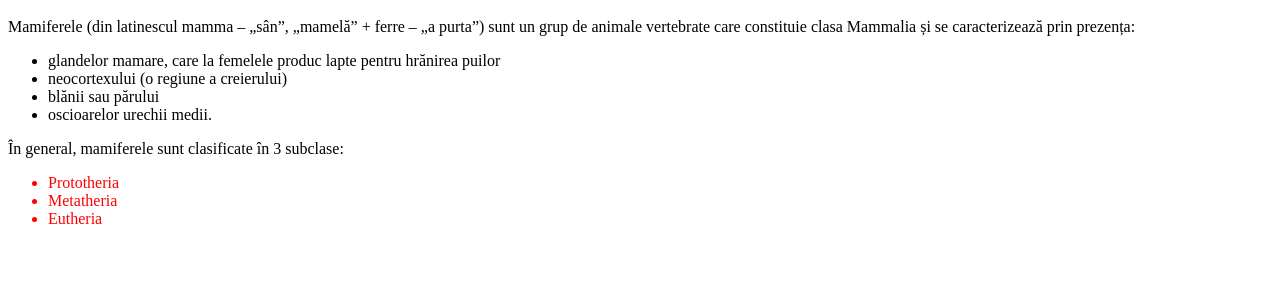
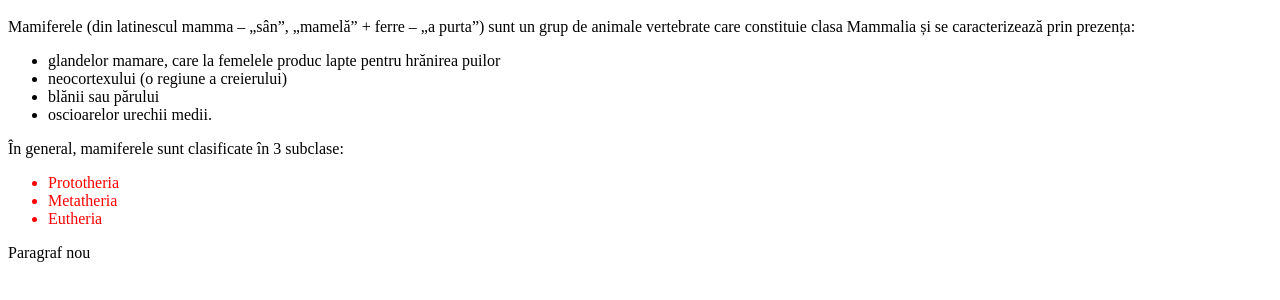
Before and after one commit to Ser123AS/First, a plain HTML site: page index.html in a window 1280 px wide. Shown: the part 48-348 px from the top of the page. Drawn offline with Linux system fonts and the light colour scheme.

Commit message:
Add paragraf

```diff
--- a/index.html
+++ b/index.html
@@ -12,3 +12,4 @@
 <li style="color:red">Metatheria</li>
 <li style="color:red">Eutheria</li>
 </ul>
+<p>Paragraf nou</p>
```
